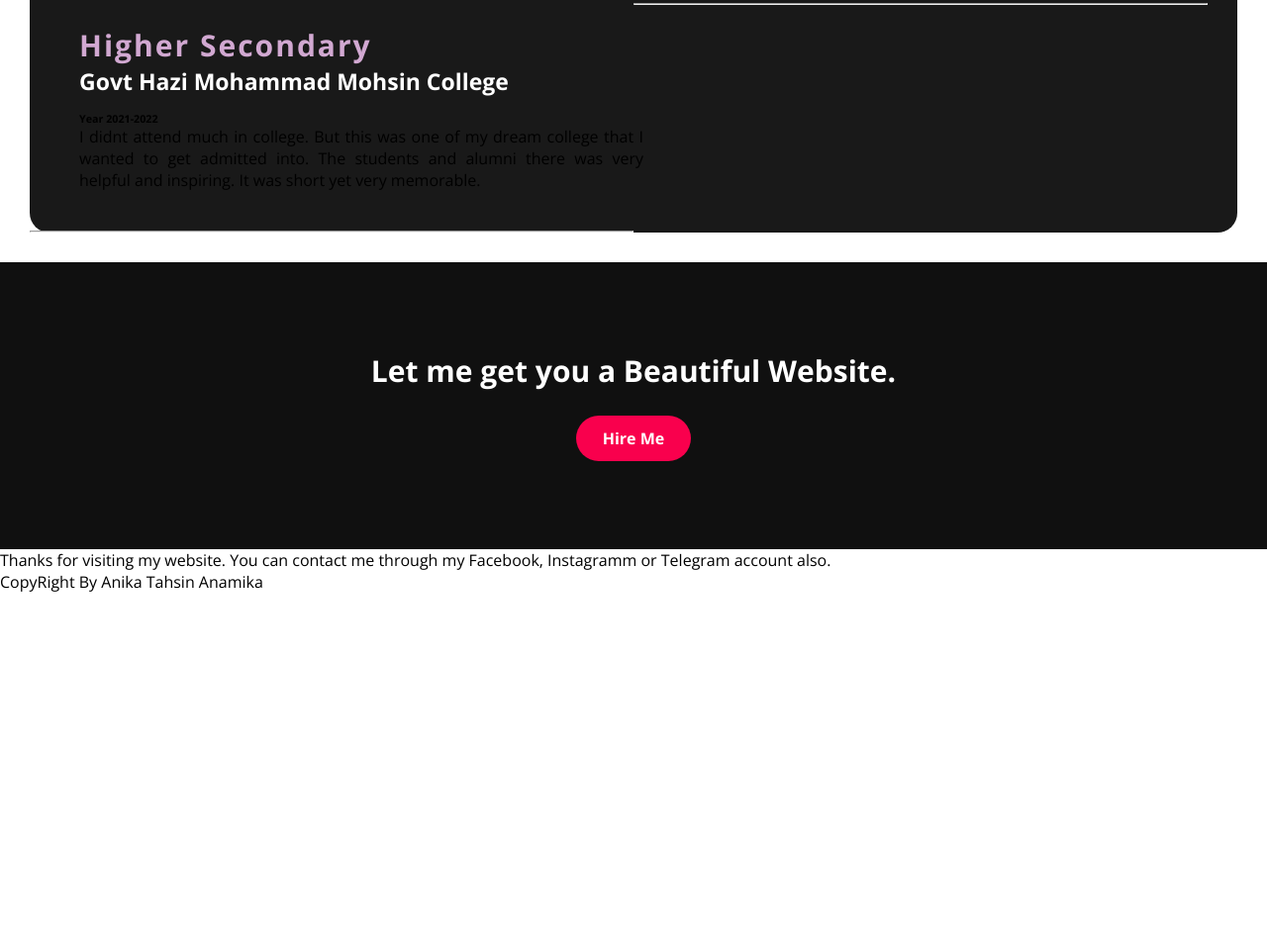
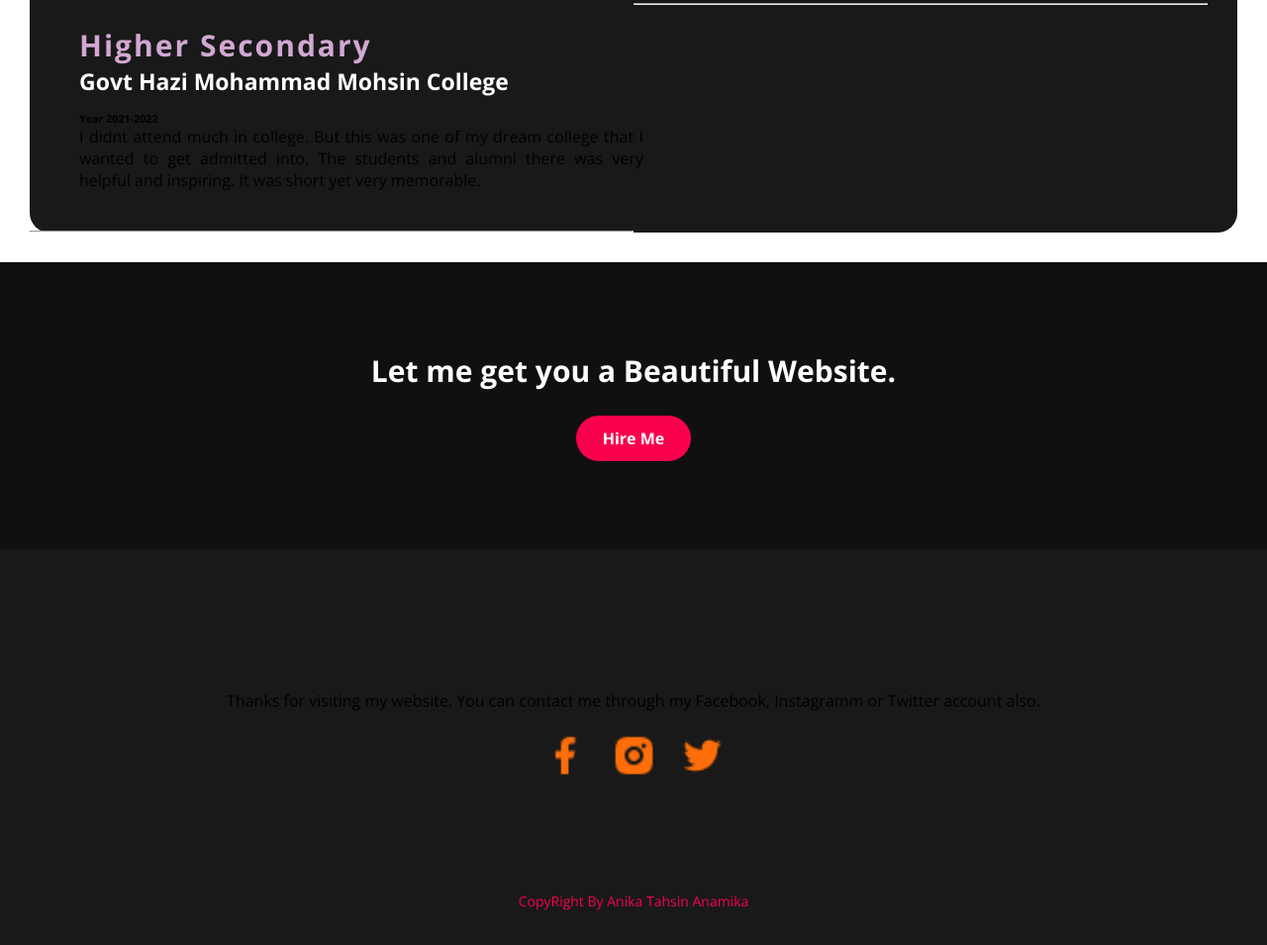
Before and after one commit to Anika-31/Portfolio-2, a plain HTML site: page index.html in a window 1280 px wide. Shown: the part 3043-3998 px from the top of the page at 99% size. Before the commit the page ends 3642 px from the top, so only its background shows below. Drawn offline with nearby package versions, Linux system fonts and the light colour scheme.

Commit message:
last commit

```diff
--- a/index.html
+++ b/index.html
@@ -140,11 +140,11 @@
      <!---footer section-->
 
      <footer>
-        <p>Thanks for visiting my website. You can contact me through my Facebook, Instagramm or Telegram account also.</p>
+        <p>Thanks for visiting my website. You can contact me through my Facebook, Instagramm or Twitter account also.</p>
         <div class="foot">
-          <a href="#"></a>
-          <a href="#"></a>
-          <a href="#"></a>
+          <img src="Images/facebook.png">
+          <img src="Images/insta.png">
+          <img src="Images/twitter.png">
         </div>
         <p class="end">CopyRight By Anika Tahsin Anamika</p>
      </footer>
--- a/styles/style.css
+++ b/styles/style.css
@@ -249,3 +249,26 @@ hr{
     border: 2px solid #f9004d;
     cursor: pointer;
 }
+footer{
+    position: relative;
+    width: 100%;
+    height: 400px;
+    background: #191919;
+    display: flex;
+    flex-direction: column;
+    align-items: center;
+    justify-content: center;
+}
+img{
+    width: 45px;
+    height: 45px;
+    border-radius: 505;
+    margin: 22px 10px;
+    text-decoration: none;
+}
+.end{
+    position: absolute;
+    color: #f9004d;
+    bottom: 35px;
+    font-size: 14px;
+}
```
